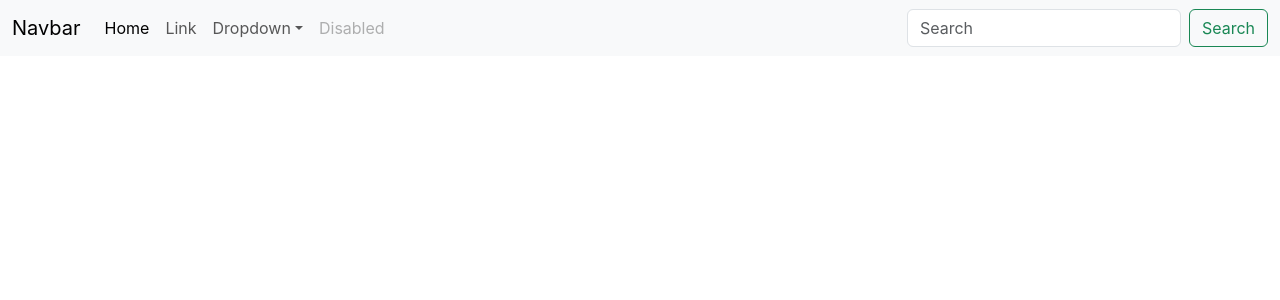
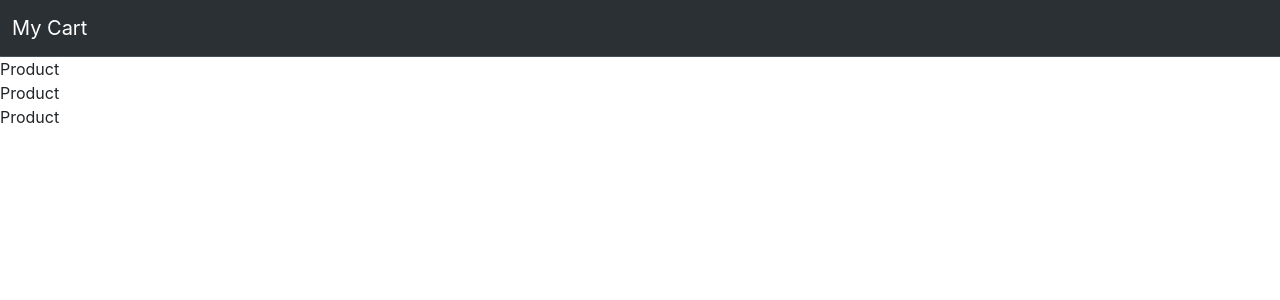
Before and after one commit to prashantkrt/ReactJS-Beginner, a React (Create React App) app in the folder my-cart-react-app/: page / in a window 1280 px wide. Shown: the top 300 px of the page. Built offline with nearby package versions, Linux system fonts and the light colour scheme.

Commit message:
React my Cart Impl

```diff
--- a/my-cart-react-app/src/App.js
+++ b/my-cart-react-app/src/App.js
@@ -1,10 +1,34 @@
-import './App.css';
-import React, { Component } from 'react';
-import Navbar from './components/Navbar';
+import "./App.css";
+import React, { Component } from "react";
+import Navbar from "./components/Navbar";
+import ProductList from "./components/ProductList";
+import Footer from "./components/Footer";
 
 function App() {
+  const productList = [
+    {
+      price: 9999,
+      productName: "Samsung Smart watch",
+      quantity: 0,
+    },
+    {
+      price: 2312,
+      productName: "Boat Smart watch",
+      quantity: 0,
+    },
+    {
+      price: 2200,
+      productName: "Micromax Smart watch",
+      quantity: 0,
+    },
+  ];
+
   return (
-    <Navbar></Navbar>
+    <>
+      <Navbar/>
+      <ProductList productList={productList}/>
+      <Footer />
+    </>
   );
 }
 
--- /dev/null
+++ b/my-cart-react-app/src/components/Footer.js
@@ -0,0 +1,12 @@
+import React from 'react';
+import { Component } from 'react';
+
+class Footer extends Component {
+    state = {  }
+    render() {
+        return (<>
+        </>);
+    }
+}
+
+export default Footer;
--- a/my-cart-react-app/src/components/Navbar.js
+++ b/my-cart-react-app/src/components/Navbar.js
@@ -4,84 +4,12 @@ class Navbar extends Component {
   state = {};
   render() {
     return (
-      <nav className="navbar navbar-expand-lg bg-body-tertiary">
+      <nav className="navbar navbar-expand-lg bg-body-tertiary navbar bg-dark border-bottom border-body" data-bs-theme="dark">
         <div className="container-fluid">
           <a className="navbar-brand" href="#">
-            Navbar
+            My Cart
           </a>
-          <button
-            className="navbar-toggler"
-            type="button"
-            data-bs-toggle="collapse"
-            data-bs-target="#navbarSupportedContent"
-            aria-controls="navbarSupportedContent"
-            aria-expanded="false"
-            aria-label="Toggle navigation"
-          >
-            <span className="navbar-toggler-icon" />
-          </button>
-          <div className="collapse navbar-collapse" id="navbarSupportedContent">
-            <ul className="navbar-nav me-auto mb-2 mb-lg-0">
-              <li className="nav-item">
-                <a className="nav-link active" aria-current="page" href="#">
-                  Home
-                </a>
-              </li>
-              <li className="nav-item">
-                <a className="nav-link" href="#">
-                  Link
-                </a>
-              </li>
-              <li className="nav-item dropdown">
-                <a
-                  className="nav-link dropdown-toggle"
-                  href="#"
-                  role="button"
-                  data-bs-toggle="dropdown"
-                  aria-expanded="false"
-                >
-                  Dropdown
-                </a>
-                <ul className="dropdown-menu">
-                  <li>
-                    <a className="dropdown-item" href="#">
-                      Action
-                    </a>
-                  </li>
-                  <li>
-                    <a className="dropdown-item" href="#">
-                      Another action
-                    </a>
-                  </li>
-                  <li>
-                    <hr className="dropdown-divider" />
-                  </li>
-                  <li>
-                    <a className="dropdown-item" href="#">
-                      Something else here
-                    </a>
-                  </li>
-                </ul>
-              </li>
-              <li className="nav-item">
-                <a className="nav-link disabled" aria-disabled="true">
-                  Disabled
-                </a>
-              </li>
-            </ul>
-            <form className="d-flex" role="search">
-              <input
-                className="form-control me-2"
-                type="search"
-                placeholder="Search"
-                aria-label="Search"
-              />
-              <button className="btn btn-outline-success" type="submit">
-                Search
-              </button>
-            </form>
           </div>
-        </div>
       </nav>
     );
   }
--- /dev/null
+++ b/my-cart-react-app/src/components/Product.js
@@ -0,0 +1,7 @@
+import React from 'react'
+
+export default function Product(props) {
+  return (
+    <div>Product</div>
+  )
+}
--- /dev/null
+++ b/my-cart-react-app/src/components/ProductList.js
@@ -0,0 +1,10 @@
+import React from 'react'
+import Product from './Product'
+
+export default function ProductList(props) {
+  return (
+      props.productList.map((product)=>{
+            return <Product product={product}/>
+      })
+  )
+}
```
